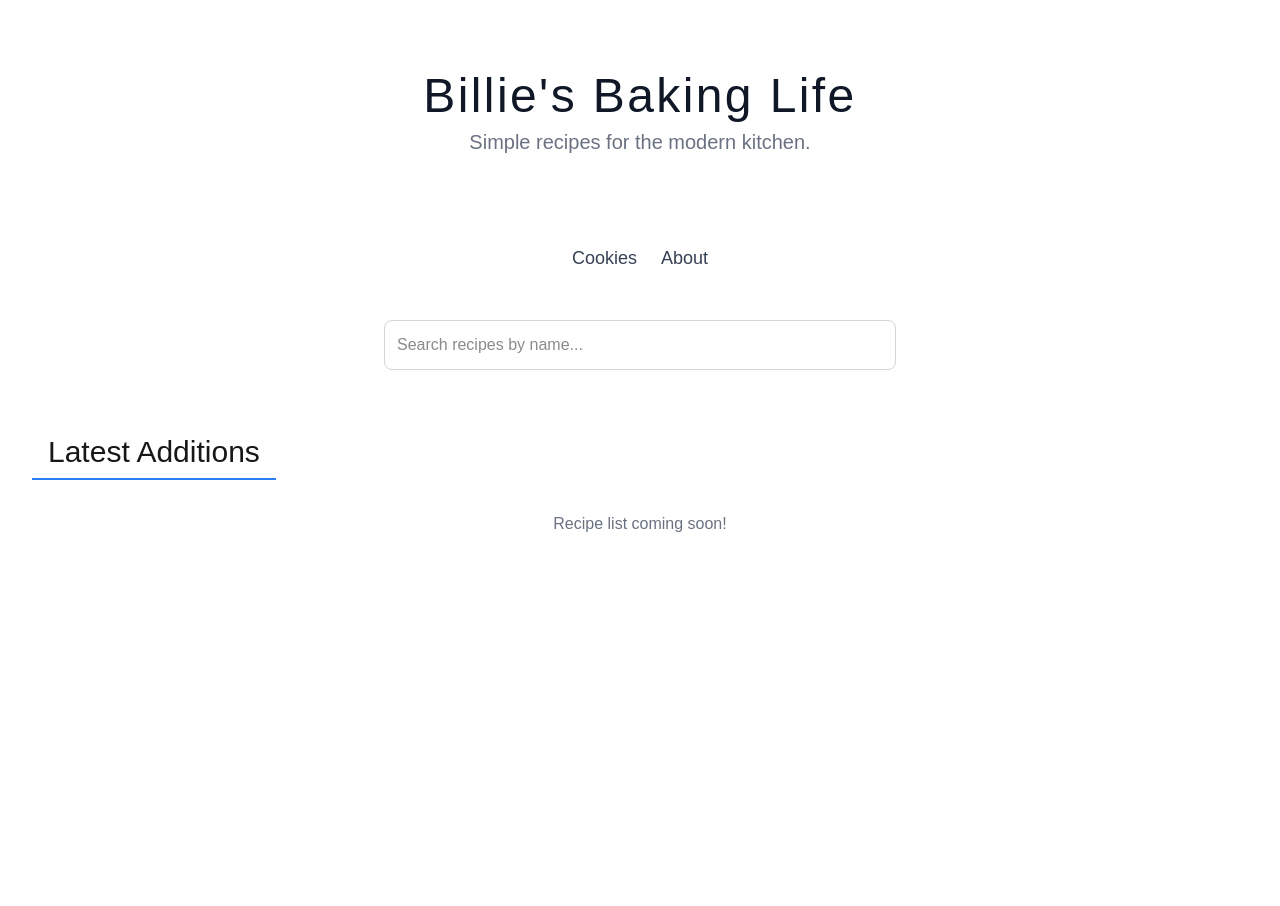
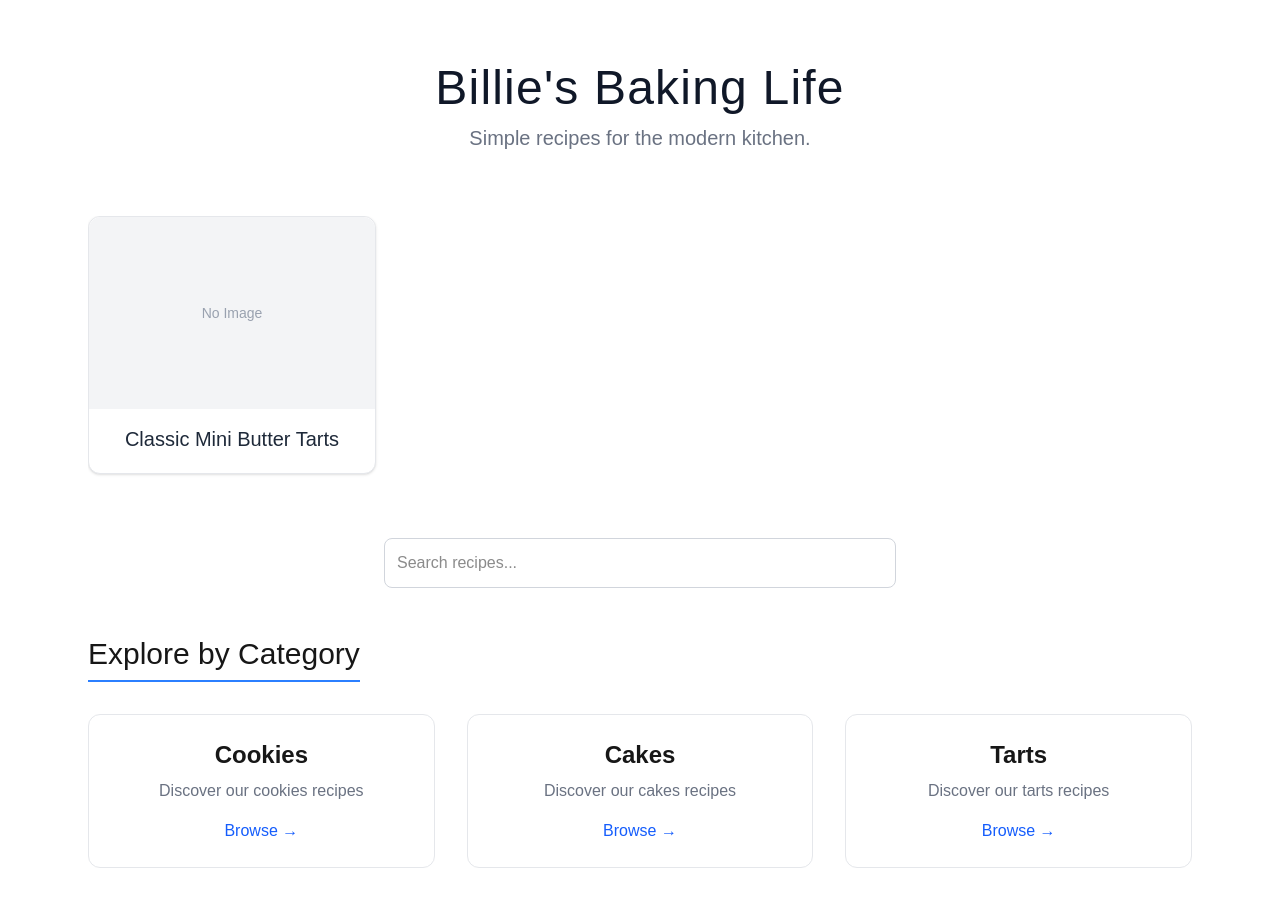
Before and after one commit to billie-zhang/billiesbakinglife, a Next.js app: page / in a window 1280 px wide. Shown: the top 906 px of the page. Before the commit the page ends 800 px from the top, so only its background shows below. Built offline with nearby package versions, Linux system fonts and the light colour scheme.

Commit message:
update home page

```diff
--- a/app/page.tsx
+++ b/app/page.tsx
@@ -1,61 +1,88 @@
-import Head from 'next/head';
-import Link from 'next/link';
+import fs from "fs";
+import path from "path";
+import Link from "next/link";
 
-export default function Home() {
+export default async function Home() {
+  const recipesDir = path.join(process.cwd(), "data/recipes");
+  const files = fs.readdirSync(recipesDir);
+
+  const recipes = files.map((file) => {
+    const filePath = path.join(recipesDir, file);
+    const data = JSON.parse(fs.readFileSync(filePath, "utf-8"));
+    return data;
+  });
+
   return (
-    <>
-      <Head>
-        <title>Billie's Baking Life | Home</title>
-        <meta name="description" content="Simple, modern, and minimal recipes." />
-      </Head>
-
-      <div className="container mx-auto p-4 md:p-8 min-h-screen">
-
-        <header className="py-10 text-center">
-          <h1 className="text-5xl font-light tracking-wider text-gray-900">
+    <div className="min-h-screen">
+      <header className="text-center py-16">
+        <h1 className="text-5xl font-light tracking-wide text-gray-900">
           Billie's Baking Life
         </h1>
-          <p className="mt-2 text-xl text-gray-500">
+        <p className="mt-3 text-xl text-gray-500">
           Simple recipes for the modern kitchen.
         </p>
       </header>
 
-        <nav className="my-12 flex justify-center space-x-6">
+      {/* Carousel Section */}
+      <section className="relative overflow-hidden max-w-6xl mx-auto px-6">
+        <div className="flex space-x-6 overflow-x-auto pb-4 snap-x snap-mandatory">
+          {recipes.map((recipe) => (
             <Link
-            href="/cookies"
-            className="text-lg text-gray-700 hover:text-blue-600 transition duration-150"
+              key={recipe.id}
+              href={`/recipes/${recipe.id}`}
+              className="flex-none w-72 snap-center bg-white border border-gray-200 rounded-xl shadow-sm hover:shadow-lg transition duration-200"
             >
-            Cookies
+              <div className="h-48 bg-gray-100 flex items-center justify-center rounded-t-xl text-gray-400 text-sm">
+                {/* You can replace this with a recipe image later */}
+                No Image
+              </div>
+              <div className="p-4">
+                <h3 className="text-xl font-medium text-gray-800 mb-1 text-center">
+                  {recipe.name}
+                </h3>
+              </div>
             </Link>
-          {/* Add more categories here later */}
-          <Link
-            href="/about"
-            className="text-lg text-gray-700 hover:text-blue-600 transition duration-150"
-          >
-            About
-          </Link>
-        </nav>
+          ))}
+        </div>
+      </section>
 
-        <div className="flex justify-center my-10">
+      {/* Search Section */}
+      <div className="flex justify-center my-12">
         <input
           type="text"
-            placeholder="Search recipes by name..."
-            className="w-full max-w-lg p-3 border border-gray-300 rounded-lg
-                       focus:ring-2 focus:ring-blue-500 focus:border-blue-500 transition duration-150"
+          placeholder="Search recipes..."
+          className="w-full max-w-lg p-3 border border-gray-300 rounded-lg focus:ring-2 focus:ring-blue-500 transition"
         />
       </div>
 
-        <section className="mt-16">
-          <h2 className="text-3xl font-light text-center mb-8 border-b-2 border-blue-500 pb-2 inline-block px-4">
-            Latest Additions
+      {/* Highlights Section */}
+      <section className="max-w-6xl mx-auto px-6 pb-16">
+        <h2 className="text-3xl font-light text-center mb-8 border-b-2 border-blue-500 pb-2 inline-block">
+          Explore by Category
         </h2>
-          {/* This is where you'll loop through and display your recipes */}
-          <p className="text-center text-gray-500">
-            Recipe list coming soon!
+
+        <div className="grid md:grid-cols-3 gap-8">
+          {["cookies", "cakes", "tarts"].map((category) => (
+            <div
+              key={category}
+              className="p-6 border border-gray-200 rounded-xl text-center hover:shadow-lg transition"
+            >
+              <h3 className="text-2xl font-semibold capitalize mb-2">
+                {category}
+              </h3>
+              <p className="text-gray-500 mb-4">
+                Discover our {category} recipes
               </p>
+              <Link
+                href={`/${category}`}
+                className="text-blue-600 font-medium hover:underline"
+              >
+                Browse →
+              </Link>
+            </div>
+          ))}
+        </div>
       </section>
-
     </div>
-    </>
   );
 }
```
Lines whose indentation alone changed are shown as unchanged.
